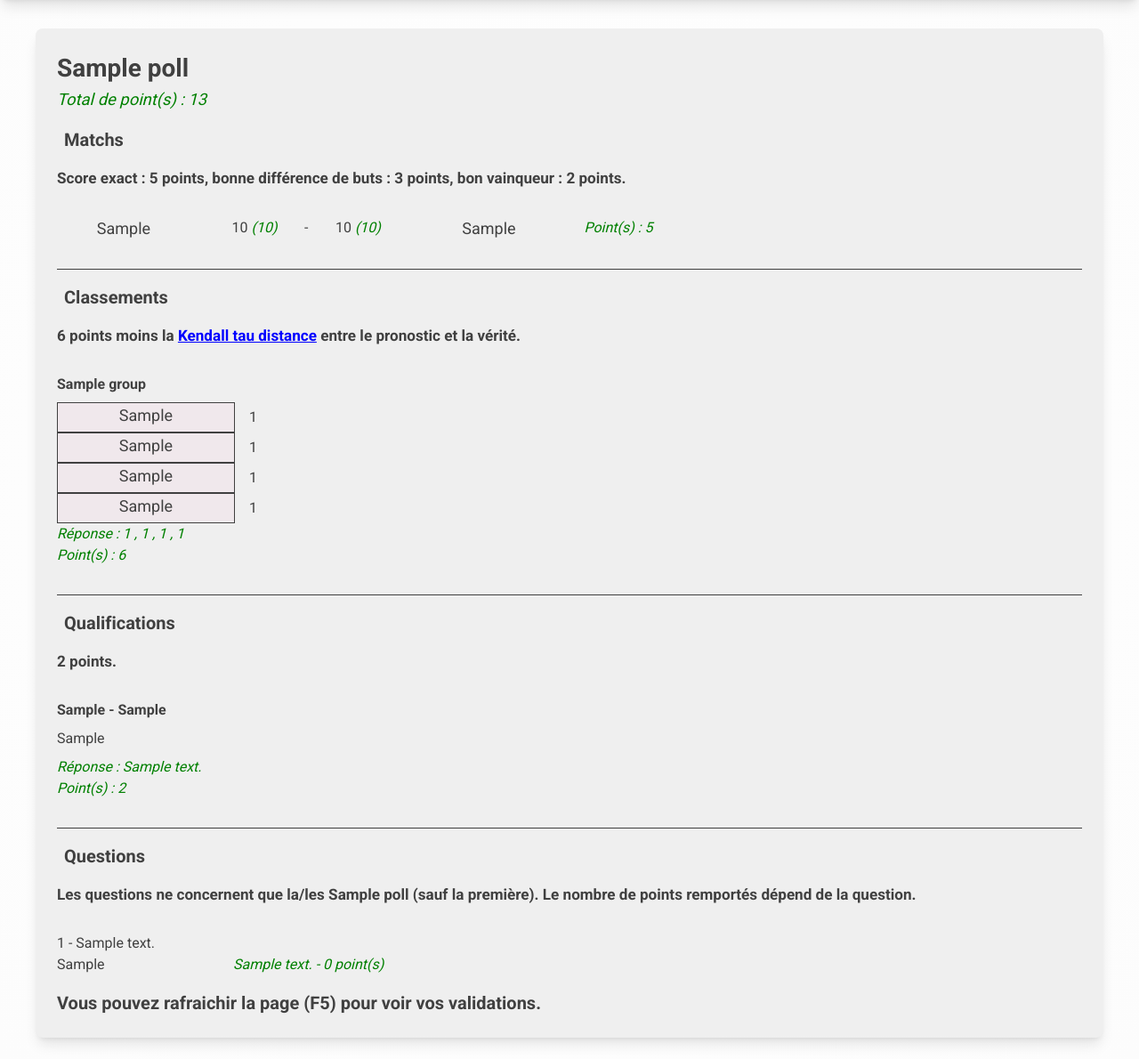
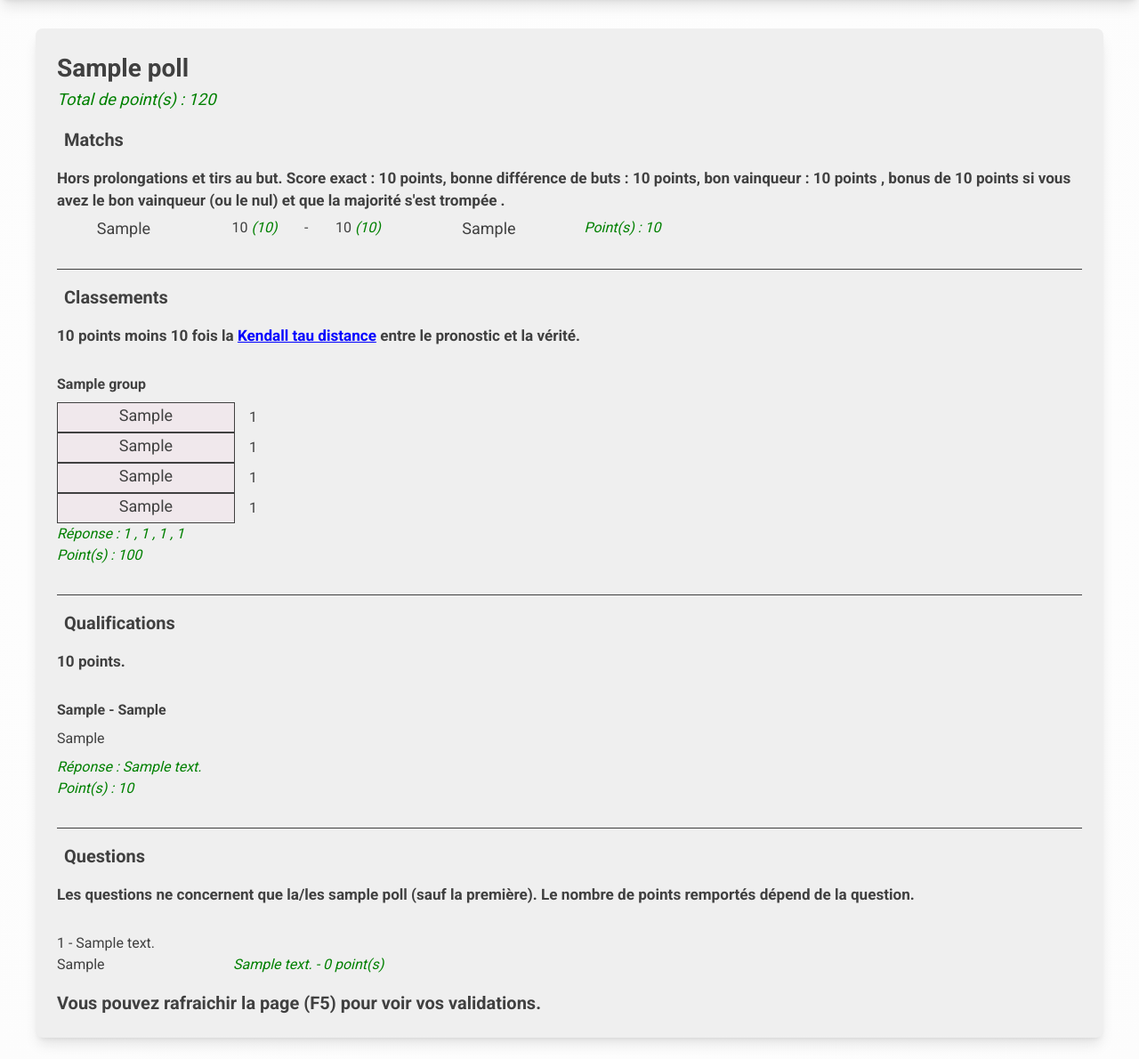
Before and after one commit to GodartVincent/CDM2022Prono, a Django app: page /poll/1/ in a window 1280 px wide. Shown: the part 80-1270 px from the top of the page at 89% size. Run offline with Django 4.2, Linux system fonts and the light colour scheme; a user stored in the database is signed in; tables that the repository leaves empty hold one stand-in row (values such as "Sample post"); parts of the project's set-up code (start-up, migrations or seed data) failed here and were passed over.

Commit message:
add possibility to score different points depending the poll + add minority bonus point

```diff
--- a/prono/polls/models.py
+++ b/prono/polls/models.py
@@ -6,6 +6,16 @@ from datetime import timedelta
 
 class Poll(models.Model):
     name = models.CharField(max_length=50)
+
+    exact_score    = models.IntegerField(default=5)
+    diff_score     = models.IntegerField(default=3)
+    win_score      = models.IntegerField(default=2)
+    minority_score = models.IntegerField(default=0)
+
+    rank_score  = models.IntegerField(default=6)
+    rank_factor_score  = models.IntegerField(default=1)
+
+    qualif_score = models.IntegerField(default=2)
 
     def __str__(self):
         return self.name
--- a/prono/polls/templates/polls/detailPoll.html
+++ b/prono/polls/templates/polls/detailPoll.html
@@ -9,7 +9,19 @@
         <h2 class="poll__title-text">{{"Matchs"}}</h2>
       </div>
       <div class="poll__point_definition">
-        {{"Score exact : 5 points, bonne différence de buts : 3 points, bon vainqueur : 2 points."}}
+        Hors prolongations et tirs au but. Score exact :
+        {{ poll.exact_score }}
+        points, bonne différence de buts :
+        {{ poll.diff_score }}
+        points, bon vainqueur :
+        {{ poll.win_score }}
+        points
+        {% if poll.minority_score > 0 %}
+          , bonus de
+          {{ poll.minority_score }}
+          points si vous avez le bon vainqueur (ou le nul) et que la majorité s'est trompée
+        {% endif %}
+        .
       </div>
       <div class='matchs'>
         {% for match, point in matchs %}
@@ -26,7 +38,19 @@
         <h2 class="poll__title-text">{{"Classements"}}</h2>
       </div>
       <div class="poll__point_definition">
-        {{"6 points moins la "}} <a class="poll__link" href="https://en.wikipedia.org/wiki/Kendall_tau_distance">Kendall tau distance</a> {{ " entre le pronostic et la vérité."}}
+        {% if poll.rank_factor_score > 1 %}
+          {{ poll.rank_score }}
+          points moins
+          {{ poll.rank_factor_score }}
+          fois la
+          <a class="poll__link" href="https://en.wikipedia.org/wiki/Kendall_tau_distance">Kendall tau distance</a>
+          entre le pronostic et la vérité.
+        {% else %}
+          {{ poll.rank_score }}
+          points moins la
+          <a class="poll__link" href="https://en.wikipedia.org/wiki/Kendall_tau_distance">Kendall tau distance</a>
+          entre le pronostic et la vérité.
+        {% endif %}
       </div>
       <div class='groups'>
         {% for group, point in groups %}
@@ -43,7 +67,8 @@
         <h2 class="poll__title-text">{{"Qualifications"}}</h2>
       </div>
       <div class="poll__point_definition">
-        {{"2 points."}}
+        {{ poll.qualif_score }}
+        points.
       </div>
       <div class='qualifs'>
         {% for qualif, point in qualifs %}
@@ -59,7 +84,9 @@
         <h2 class="poll__title-text">{{"Questions"}}</h2>
       </div>
       <div class="poll__point_definition">
-        {{"Les questions ne concernent que la/les "}}{{poll.name}}{{" (sauf la première). Le nombre de points remportés dépend de la question."}}
+        Les questions ne concernent que la/les
+        {{poll.name.lower}}
+        (sauf la première). Le nombre de points remportés dépend de la question.
       </div>
       <div class='questions'>
         {% for question, point in questions %}
--- a/prono/polls/views.py
+++ b/prono/polls/views.py
@@ -45,7 +45,11 @@ def results(request):
                 prono_1=subquery.values("score_1"),
                 prono_2=subquery.values("score_2"),
             )
-            scoreArray[userIdx][pollIdx][0] = sum(computeMatchScores(matchs))
+            scoreArray[userIdx][pollIdx][0] = sum(computeMatchScores(matchs,
+                                                                    poll.exact_score,
+                                                                    poll.diff_score,
+                                                                    poll.win_score,
+                                                                    poll.minority_score))
 
             subquery = QuestionChoice.objects.filter(question=OuterRef("pk"), user=user)
             questions = poll.question_set.all().order_by("pub_date").annotate(
@@ -62,7 +66,15 @@ def results(request):
                 prono_3=subquery.values("rank_3"),
                 prono_4=subquery.values("rank_4"),
             )
-            scoreArray[userIdx][pollIdx][2] = sum(computeGroupScores(groups))
+            scoreArray[userIdx][pollIdx][2] = sum(computeGroupScores(groups, poll.rank_score, poll.rank_factor_score))
+            totalScoreArray[userIdx] += sum(scoreArray[userIdx][pollIdx])
+
+            subquery = QualifChoice.objects.filter(qualif=OuterRef("pk"), user=user)
+            qualifs = poll.qualif_set.all().order_by("pub_date").annotate(
+                isfilled=Exists(subquery),
+                prono=subquery.values("choice"),
+            )
+            scoreArray[userIdx][pollIdx][2] += sum(computeQualifScores(qualifs, poll.qualif_score))
             totalScoreArray[userIdx] += sum(scoreArray[userIdx][pollIdx])
 
     zippedResults = list(zip(userNames, totalScoreArray, scoreArray))
@@ -76,22 +88,47 @@ def results(request):
                     })
 
 
-def computeMatchScores(matchs):
+def computeMatchScores(matchs, exact_score, diff_score, win_score, minority_score):
     matchNb = len(matchs)
     points = [0]*matchNb
     for matchIdx in range(matchNb):
+        win_nb = 0
+        equal_nb = 0
+        loss_nb = 0
+        all_prono = MatchChoice.objects.filter(match=matchs[matchIdx])
+        for prono in all_prono:
+            diff = prono.score_1 - prono.score_2
+            win_nb += diff > 0
+            equal_nb += diff == 0
+            loss_nb += diff < 0
+        is_win_major = win_nb >= equal_nb and win_nb >= loss_nb
+        is_equal_major = equal_nb >= win_nb and equal_nb >= loss_nb
+        is_loss_major = loss_nb >= equal_nb and loss_nb >= win_nb
+
         prono_1 = matchs[matchIdx].prono_1
         prono_2 = matchs[matchIdx].prono_2
         score_1 = matchs[matchIdx].score_1
         score_2 = matchs[matchIdx].score_2
+        is_prono_correct = False
         if prono_1 is not None and prono_1 != -1 and score_1 != -1\
             and prono_2 is not None and prono_2 != -1 and score_2 != -1:
+            prono_delta = prono_1 - prono_2
             if prono_1 == score_1 and prono_2 == score_2:
-                points[matchIdx] = 5
-            elif prono_1 - prono_2 == score_1 - score_2:
-                points[matchIdx] = 3
-            elif np.sign(prono_1 - prono_2) == np.sign(score_1 - score_2):
-                points[matchIdx] = 2
+                is_prono_correct = True
+                points[matchIdx] = exact_score
+            elif prono_delta == score_1 - score_2:
+                is_prono_correct = True
+                points[matchIdx] = diff_score
+            elif np.sign(prono_delta) == np.sign(score_1 - score_2):
+                is_prono_correct = True
+                points[matchIdx] = win_score
+            if is_prono_correct:
+                if prono_delta > 0 and not is_win_major:
+                    points[matchIdx] += minority_score
+                elif prono_delta == 0 and not is_equal_major:
+                    points[matchIdx] += minority_score
+                elif prono_delta < 0 and not is_loss_major:
+                    points[matchIdx] += minority_score
     return points
 
 
@@ -123,35 +160,34 @@ def isValid(entries):
     return isValid
 
 
-def computeGroupScores(groups):
+def computeGroupScores(groups, rank_score, rank_factor_score):
     groupNb = len(groups)
     points = [0]*groupNb
     for groupIdx in range(groupNb):
         prono = [groups[groupIdx].prono_1, groups[groupIdx].prono_2, groups[groupIdx].prono_3, groups[groupIdx].prono_4]
         rank  = [groups[groupIdx].rank_1 , groups[groupIdx].rank_2 , groups[groupIdx].rank_3 , groups[groupIdx].rank_4 ]
         if isValid(prono) and isValid(rank):
-            points[groupIdx] = 6
+            points[groupIdx] = rank_score*rank_factor_score
             for team1Idx in range(4):
                 for team2Idx in range(team1Idx+1, 4):
                     inferiorAndWrong = rank[team1Idx] > rank[team2Idx] and prono[team1Idx] <= prono[team2Idx]
                     superiorAndWrong = rank[team1Idx] < rank[team2Idx] and prono[team1Idx] >= prono[team2Idx]
                     if inferiorAndWrong or superiorAndWrong:
-                        points[groupIdx] -= 1
+                        points[groupIdx] -= rank_factor_score
     return points
 
 
-def computeQualifScores(qualifs):
+def computeQualifScores(qualifs, qualif_score):
     qualifNb = len(qualifs)
     points = [0]*qualifNb
-    for questionIdx in range(qualifNb):
-        prono  = qualifs[questionIdx].prono
-        answer = qualifs[questionIdx].answer
-        questionPoints = 2
+    for qualifIdx in range(qualifNb):
+        prono  = qualifs[qualifIdx].prono
+        answer = qualifs[qualifIdx].answer
         if prono is not None and len(prono) != 0\
             and answer is not None and answer != "None" and len(answer) != 0\
-                and questionPoints is not None:
+                and qualif_score is not None:
             if answer.lower() in prono.lower() or prono.lower() in answer.lower():
-                points[questionIdx] = questionPoints
+                points[qualifIdx] = qualif_score
     return points
 
 
@@ -165,7 +201,11 @@ def detailPoll(request, poll_id):
         prono_1=subquery.values("score_1"),
         prono_2=subquery.values("score_2"),
     )
-    matchScores = computeMatchScores(matchs)
+    matchScores = computeMatchScores(matchs,
+                                    poll.exact_score,
+                                    poll.diff_score,
+                                    poll.win_score,
+                                    poll.minority_score)
 
     subquery = QuestionChoice.objects.filter(question=OuterRef("pk"), user=request.user)
     questions = poll.question_set.all().order_by("pub_date").annotate(
@@ -182,24 +222,24 @@ def detailPoll(request, poll_id):
         prono_3=subquery.values("rank_3"),
         prono_4=subquery.values("rank_4"),
     )
-    groupScores = computeGroupScores(groups)
+    groupScores = computeGroupScores(groups, poll.rank_score, poll.rank_factor_score)
 
     subquery = QualifChoice.objects.filter(qualif=OuterRef("pk"), user=request.user)
     qualifs = poll.qualif_set.all().order_by("pub_date").annotate(
         isfilled=Exists(subquery),
         prono=subquery.values("choice"),
     )
-    qualifScores = computeQualifScores(qualifs)
+    qualifScores = computeQualifScores(qualifs, poll.qualif_score)
 
     return render(
         request,
         "polls/detailPoll.html",
         {
-            "poll": poll,
+            "poll"      : poll,
             "matchs"    : zip(matchs   , matchScores),
             "questions" : zip(questions, questionScores),
             "groups"    : zip(groups   , groupScores),
-            "qualifs"    : zip(qualifs  , qualifScores),
+            "qualifs"   : zip(qualifs  , qualifScores),
             "totalScore": sum(matchScores)+sum(questionScores)+sum(groupScores)+sum(qualifScores),
             "isGroup"   : len(groups) > 0,
             "isQualif"  : len(qualifs) > 0,
```
Also changed, not shown: prono/polls/migrations/0014_poll_diff_score_poll_exact_score_poll_minority_score_and_more.py (added).
